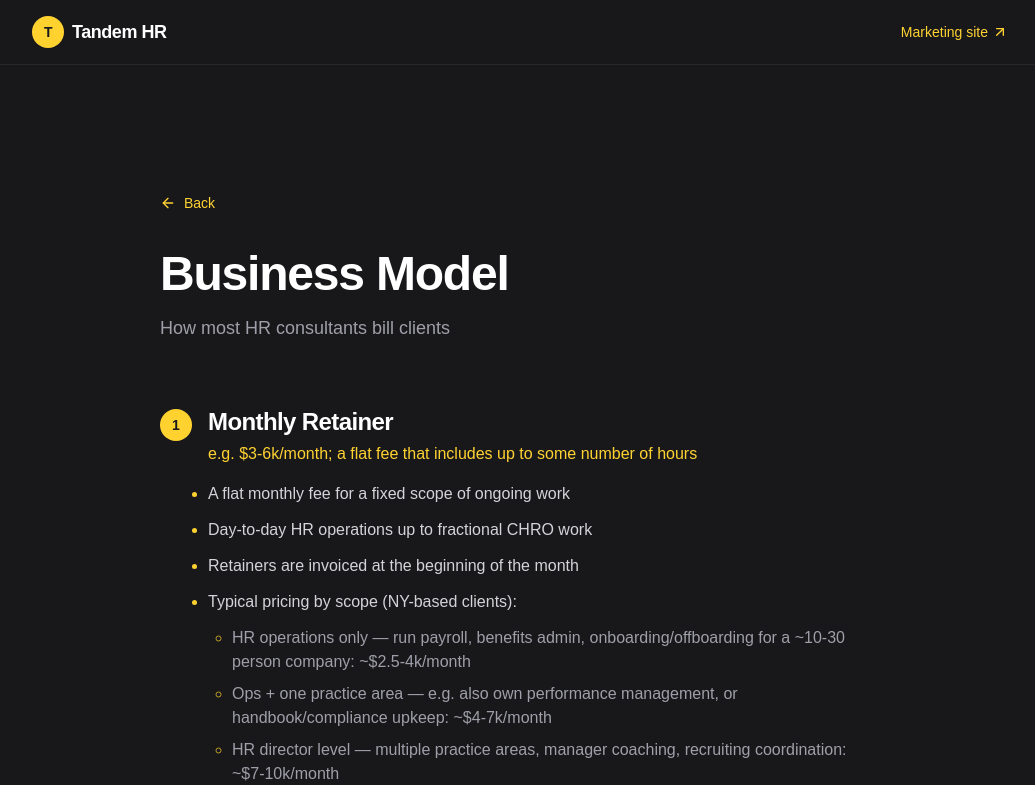
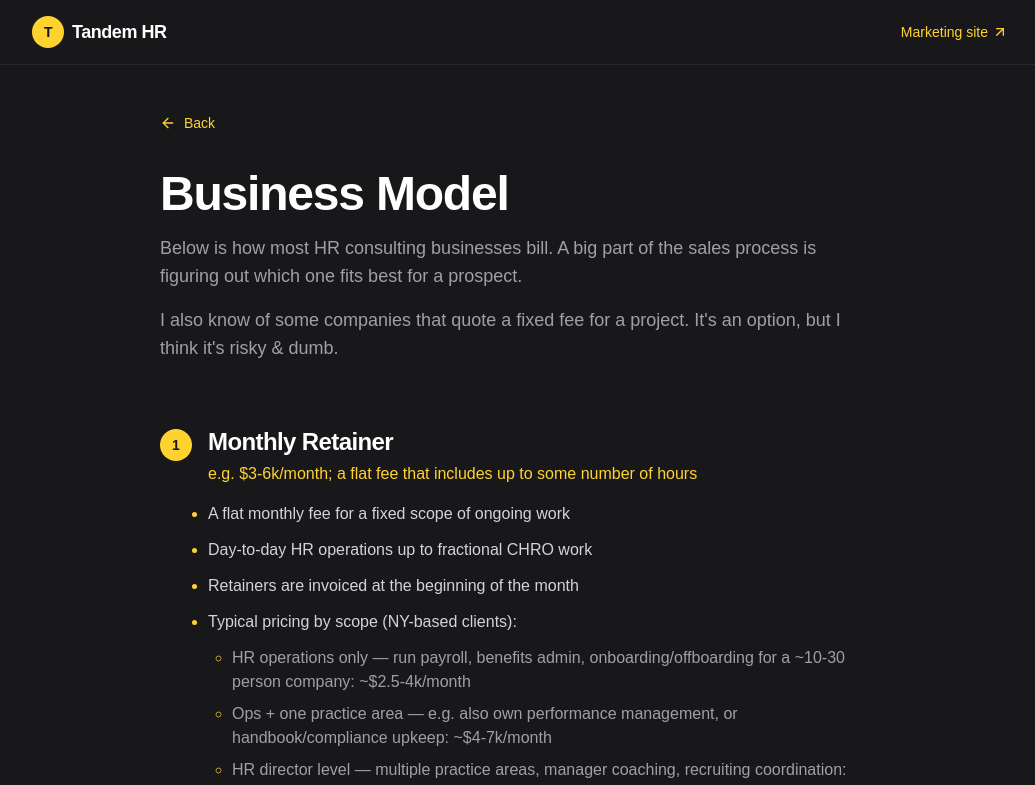
Before and after one commit to brianmcguins/danielle-site, a Next.js app: page /internal/business-model in a window 1280 px wide. Shown: the top 785 px of the page, without its empty margins (120-1155 px from the left). Built offline with nearby package versions, Linux system fonts and the light colour scheme.

Commit message:
business model

```diff
--- a/src/app/internal/business-model/page.tsx
+++ b/src/app/internal/business-model/page.tsx
@@ -71,7 +71,7 @@ const billingModels: {
 
 export default function BusinessModelPage() {
   return (
-    <div className="mx-auto max-w-3xl px-6 py-24 sm:py-32">
+    <div className="mx-auto max-w-3xl px-6 py-12">
       <Link
         href="/"
         className="inline-flex items-center gap-2 text-sm font-medium text-amber-300 transition-colors hover:text-amber-200"
@@ -83,7 +83,11 @@ export default function BusinessModelPage() {
         Business Model
       </h1>
       <p className="mt-4 text-lg text-zinc-400">
-        How most HR consultants bill clients
+        Below is how most HR consulting businesses bill.
+        A big part of the sales process is figuring out which one fits best for a prospect.
+      </p>
+      <p className="mt-4 text-lg text-zinc-400">
+        I also know of some companies that quote a fixed fee for a project. It's an option, but I think it's risky & dumb.
       </p>
       <div className="mt-16 flex flex-col gap-16">
         {billingModels.map(({ name, tagline, details }, index) => (
```
